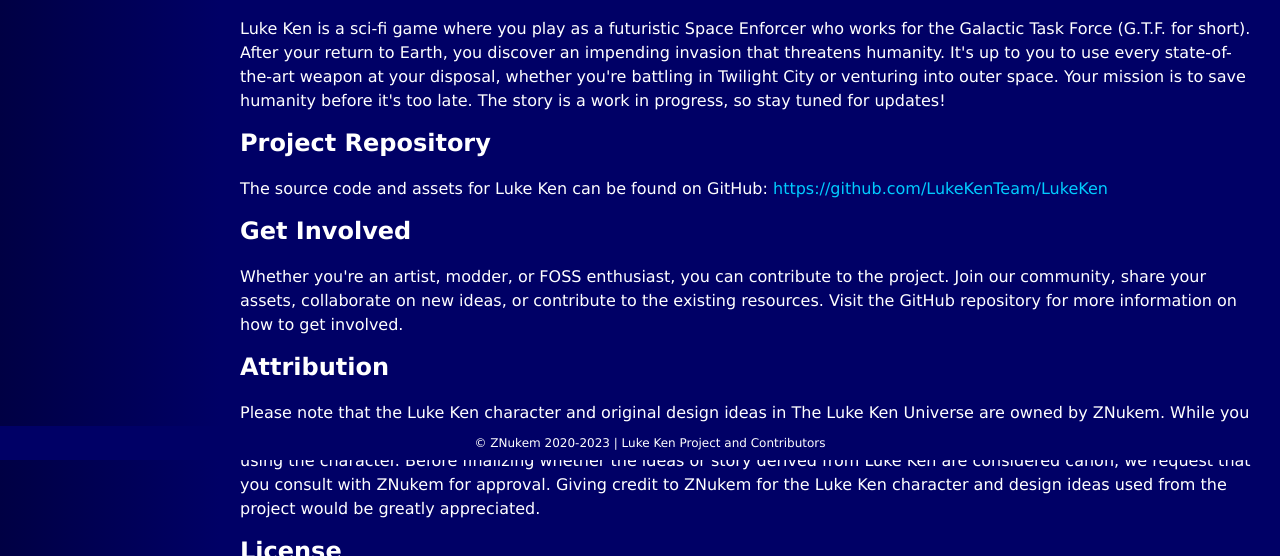
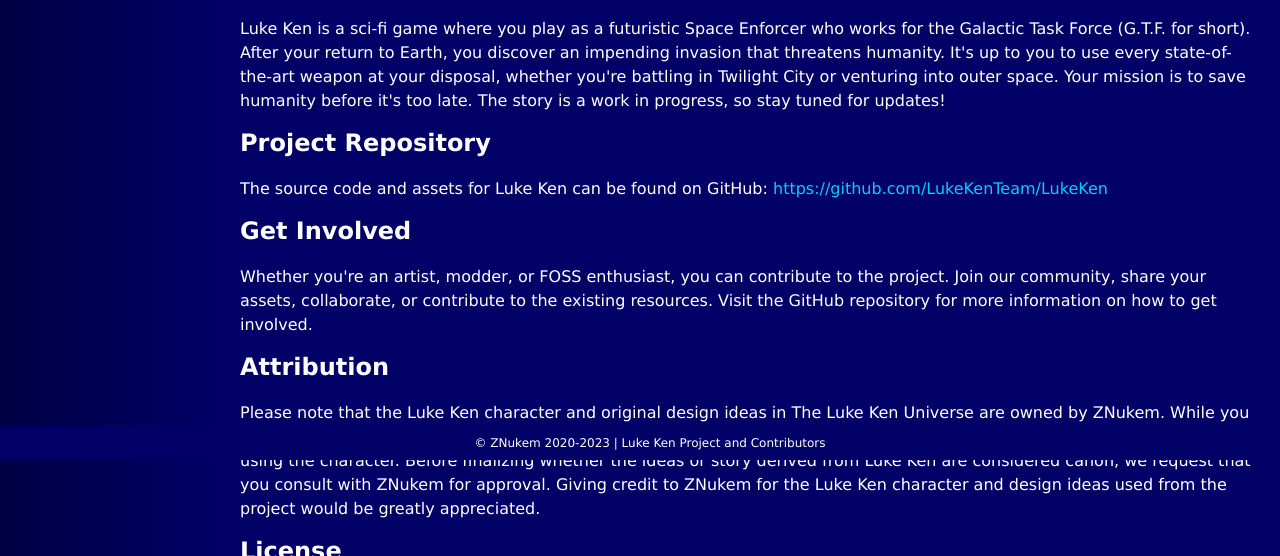
Before and after one commit to LukeKenTeam/LukeKenTeam.github.io, a plain HTML site: page index.html in a window 1280 px wide. Shown: the part 340-896 px from the top of the page. Drawn offline with Linux system fonts and the light colour scheme.

Commit message:
Update index.html

```diff
--- a/index.html
+++ b/index.html
@@ -145,7 +145,7 @@
             <h2 id="involved">Get Involved</h2>
             <p>
                 Whether you're an artist, modder, or FOSS enthusiast, you can contribute to the project.
-                Join our community, share your assets, collaborate on new ideas, or contribute to the existing resources.
+                Join our community, share your assets, collaborate, or contribute to the existing resources.
                 Visit the GitHub repository for more information on how to get involved.
             </p>
 
@@ -160,7 +160,6 @@
             <p>
             The assets in Luke Ken are provided under a license similar to the BSD 3-Clause License just like FreeDoom and LibreQuake.
             This means that you are free to use, modify, and distribute the assets, both commercially and non-commercially,
-            as long as you include the original license and provide appropriate attribution to [Your Name].
             For more details, please refer to the specific license file included with the asset package.
             </p>
         </div>
```
